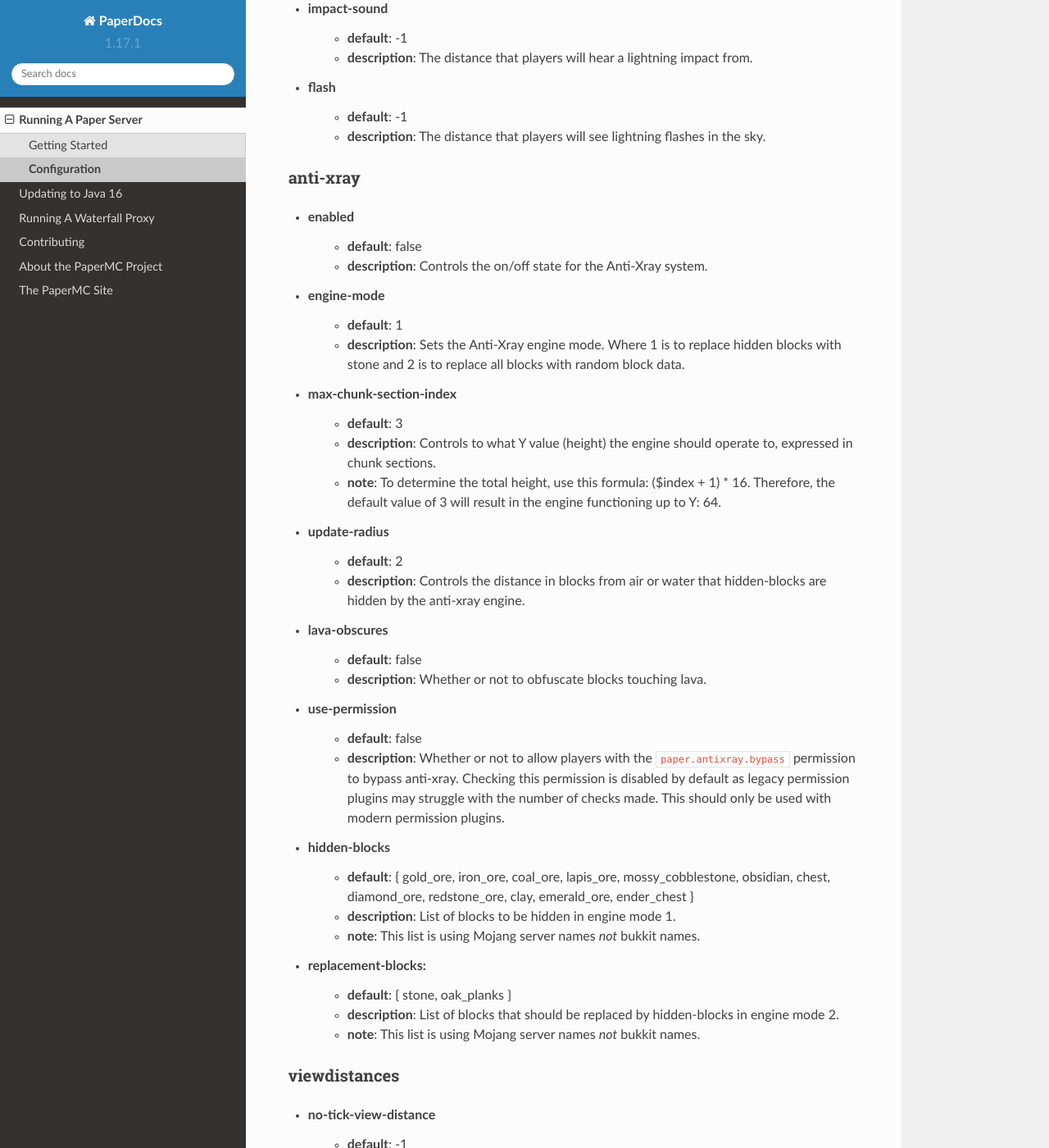
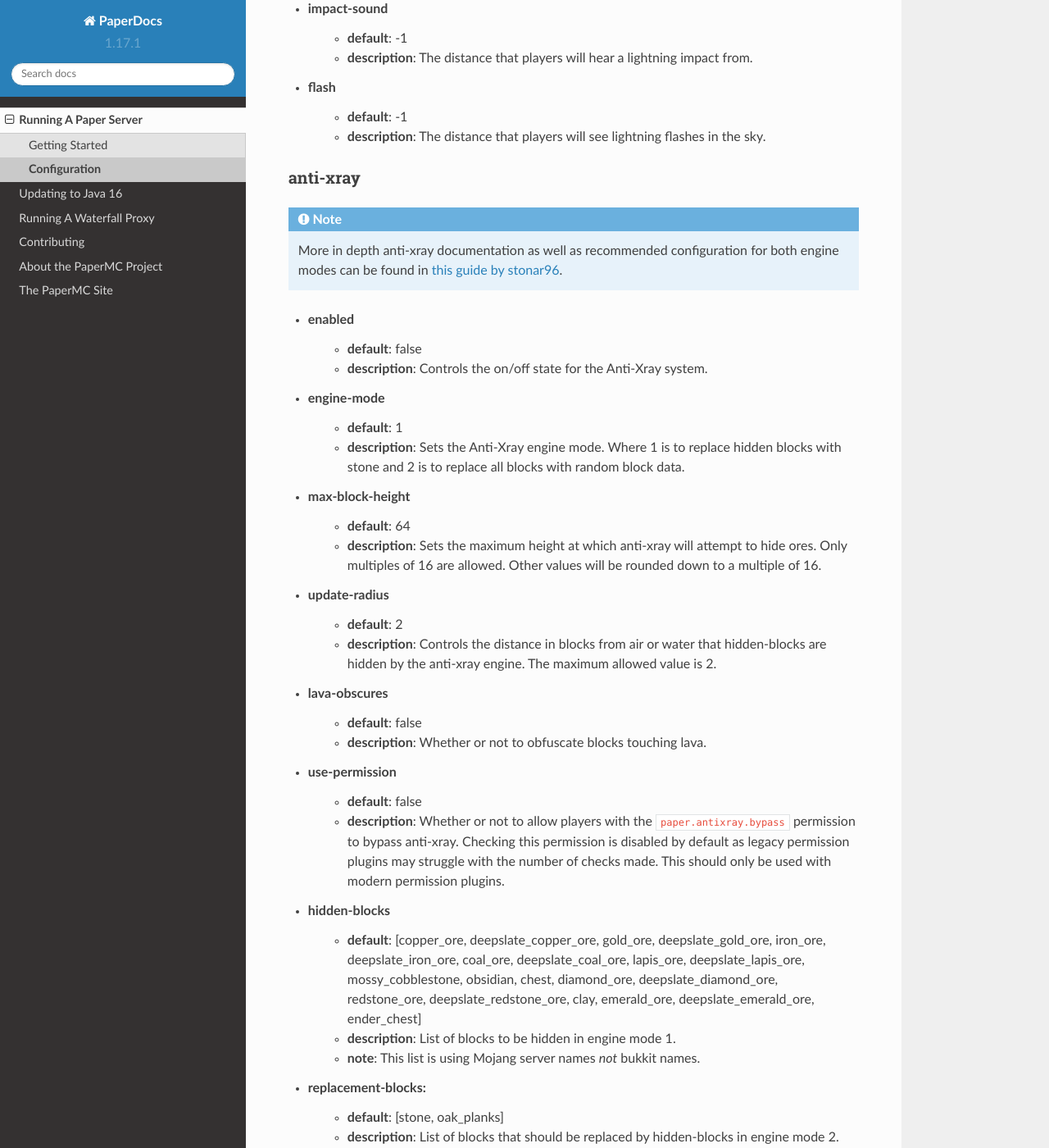
Before and after one commit to PaperMC/PaperDocs, a Sphinx documentation site: the page built from source/server/configuration.rst, in a window 1280 px wide and 1400 px high, scrolled down 22399 px. Shown: the whole window at 82% size. Built offline with Sphinx 7.4.7 and the Read the Docs theme 2.0.0, drawn with Linux system fonts in a browser that asks for light colours.

Commit message:
update anti-xray for 1.17

```diff
--- a/source/server/configuration.rst
+++ b/source/server/configuration.rst
@@ -969,6 +969,12 @@ lightning-strike-distance-limit
 
 anti-xray
 ~~~~~~~~~
+
+.. note::
+   More in depth anti-xray documentation as well as recommended configuration
+   for both engine modes can be found in `this guide by stonar96
+   <https://gist.github.com/stonar96/ba18568bd91e5afd590e8038d14e245e>`_.
+
 * enabled
     - **default**: false
     - **description**: Controls the on/off state for the Anti-Xray system.
@@ -979,18 +985,17 @@ anti-xray
       hidden blocks with stone and 2 is to replace all blocks with random block
       data.
 
-* max-chunk-section-index
-    - **default**: 3
-    - **description**: Controls to what Y value (height) the engine should
-      operate to, expressed in chunk sections.
-    - **note**: To determine the total height, use this formula:
-      ($index + 1) * 16. Therefore, the default value of 3 will result in the
-      engine functioning up to Y: 64.
+* max-block-height
+    - **default**: 64
+    - **description**: Sets the maximum height at which anti-xray will attempt
+      to hide ores. Only multiples of 16 are allowed. Other values will be
+      rounded down to a multiple of 16.
 
 * update-radius
     - **default**: 2
     - **description**: Controls the distance in blocks from air or water that
-      hidden-blocks are hidden by the anti-xray engine.
+      hidden-blocks are hidden by the anti-xray engine. The maximum allowed
+      value is 2.
 
 * lava-obscures
     - **default**: false
@@ -998,19 +1003,24 @@ anti-xray
 
 * use-permission
     - **default**: false
-    - **description**: Whether or not to allow players with the ``paper.antixray.bypass`` permission to
-      bypass anti-xray. Checking this permission is disabled by default as legacy permission plugins may
-      struggle with the number of checks made. This should only be used with modern
-      permission plugins.
+    - **description**: Whether or not to allow players with the
+      ``paper.antixray.bypass`` permission to bypass anti-xray. Checking this
+      permission is disabled by default as legacy permission plugins may
+      struggle with the number of checks made. This should only be used with
+      modern permission plugins.
 
 * hidden-blocks
-    - **default**: { gold_ore, iron_ore, coal_ore, lapis_ore, mossy_cobblestone,
-      obsidian, chest, diamond_ore, redstone_ore, clay, emerald_ore, ender_chest }
+    - **default**: [copper_ore, deepslate_copper_ore, gold_ore,
+      deepslate_gold_ore, iron_ore, deepslate_iron_ore, coal_ore,
+      deepslate_coal_ore, lapis_ore, deepslate_lapis_ore, mossy_cobblestone,
+      obsidian, chest, diamond_ore, deepslate_diamond_ore, redstone_ore,
+      deepslate_redstone_ore, clay, emerald_ore, deepslate_emerald_ore,
+      ender_chest]
     - **description**: List of blocks to be hidden in engine mode 1.
     - **note**: This list is using Mojang server names *not* bukkit names.
 
 * replacement-blocks:
-    - **default**: { stone, oak_planks }
+    - **default**: [stone, oak_planks]
     - **description**: List of blocks that should be replaced by hidden-blocks
       in engine mode 2.
     - **note**: This list is using Mojang server names *not* bukkit names.
```
